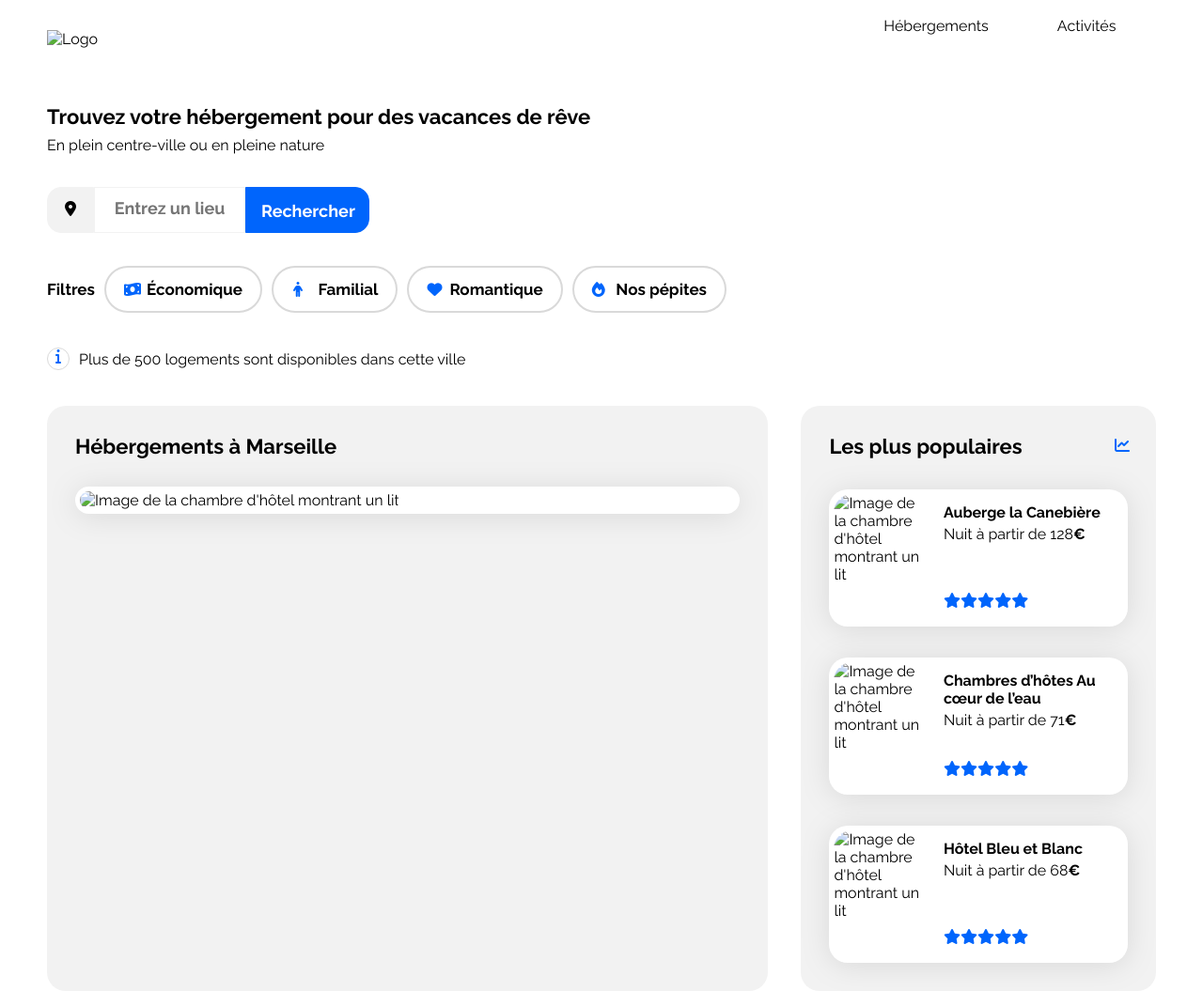
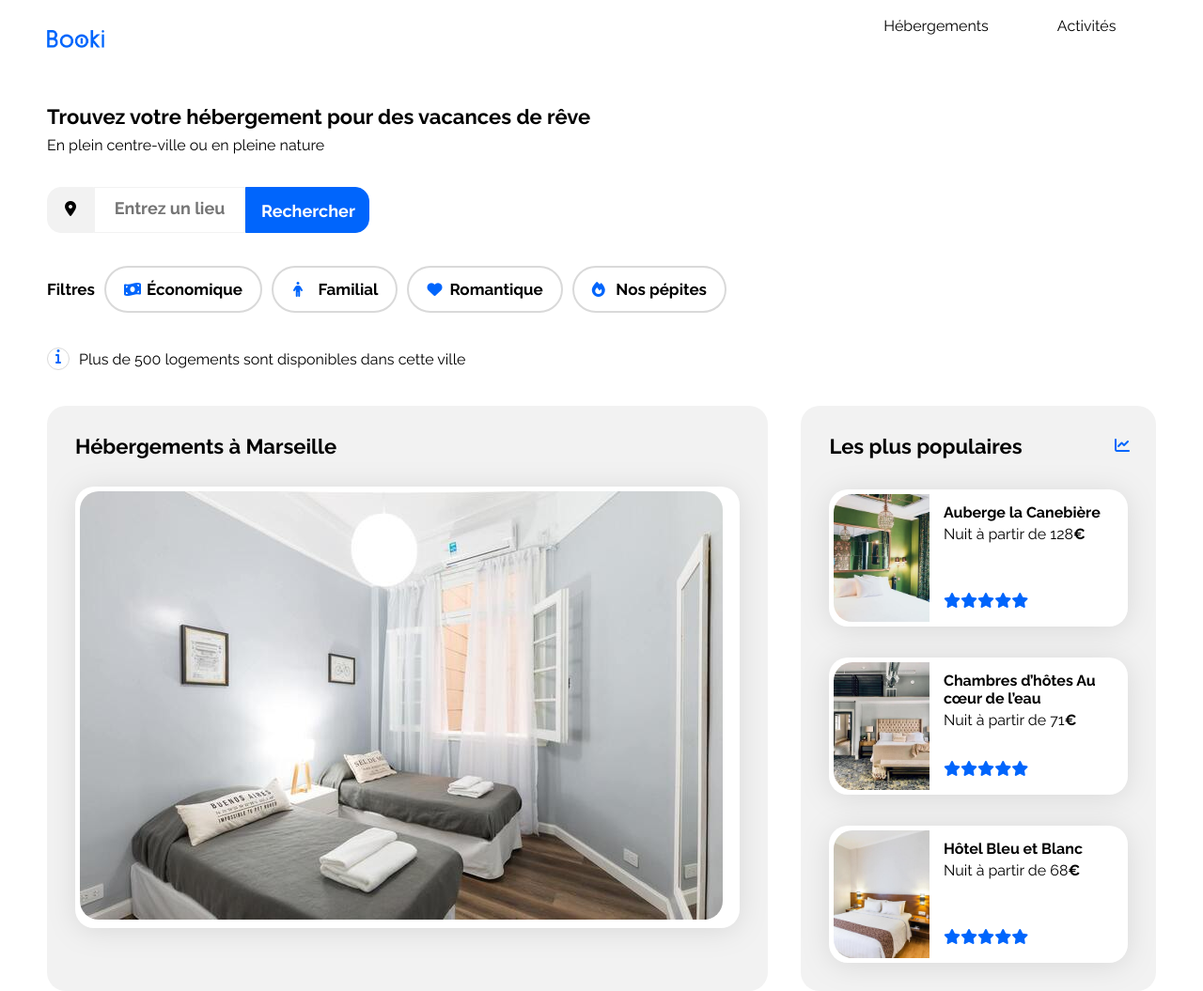
Before and after one commit to Aby-Camille/Openclassrooms_Project2, a plain HTML site: page index.html in a window 1280 px wide. Shown: the top 1055 px of the page at 94% size. Drawn offline with Linux system fonts and the light colour scheme.

Commit message:
Project2_index

```diff
--- a/index.html
+++ b/index.html
@@ -17,7 +17,7 @@
 <body>
     <header>
         <nav>
-            <img src="Images/logo/booki.png" alt="Logo Booki">
+            <img src="image/logo/booki.png" alt="Logo Booki">
             <ul>
                 <li>
                     <a href="" class="home">Hébergements</a>
@@ -64,7 +64,7 @@
                     </div>
                     <div class="hebergements-cards">
                         <article class="main-card">
-                            <img src="images/hebergements/fred-kleber.jpg"
+                            <img src="image/hebergements/fred-kleber.jpg"
                                 alt="Image de la chambre d'hôtel montrant un lit">
                         </article>
                     </div>
@@ -77,7 +77,7 @@
                     </div>
                     <div class="populaires-cards">
                         <article class="card">
-                            <img src="./images/hebergements/emile-guillemot.jpg"
+                            <img src="./image/hebergements/emile-guillemot.jpg"
                                 alt="Image de la chambre d'hôtel montrant un lit">
                             <div class="card-content">
                                 <div class="card-txt">
@@ -95,7 +95,7 @@
                             </div>
                         </article>
                         <article class="card">
-                            <img src="./images/hebergements/aw-creative.jpg"
+                            <img src="./image/hebergements/aw-creative.jpg"
                                 alt="Image de la chambre d'hôtel montrant un lit">
                             <div class="card-content">
                                 <div class="card-txt">
@@ -113,7 +113,7 @@
                             </div>
                         </article>
                         <article class="card">
-                            <img src="./images/hebergements/febrian-zakaria2.jpg"
+                            <img src="./image/hebergements/febrian-zakaria2.jpg"
                                 alt="Image de la chambre d'hôtel montrant un lit">
                             <div class="card-content">
                                 <div class="card-txt">
```
